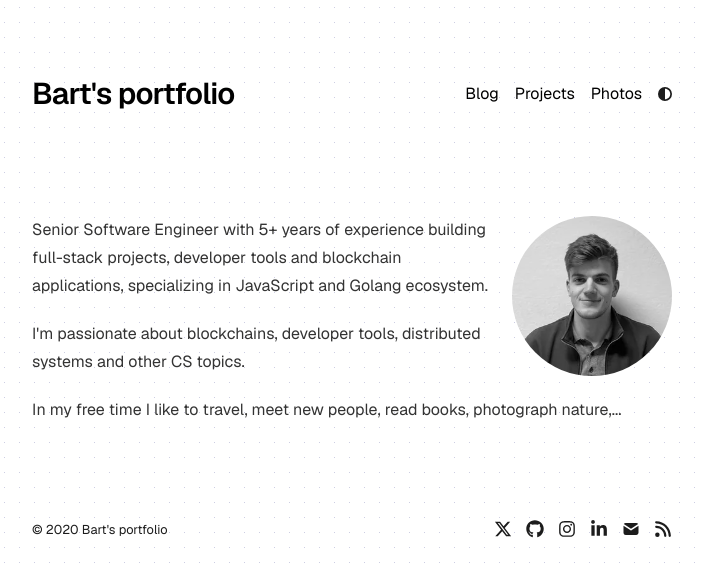
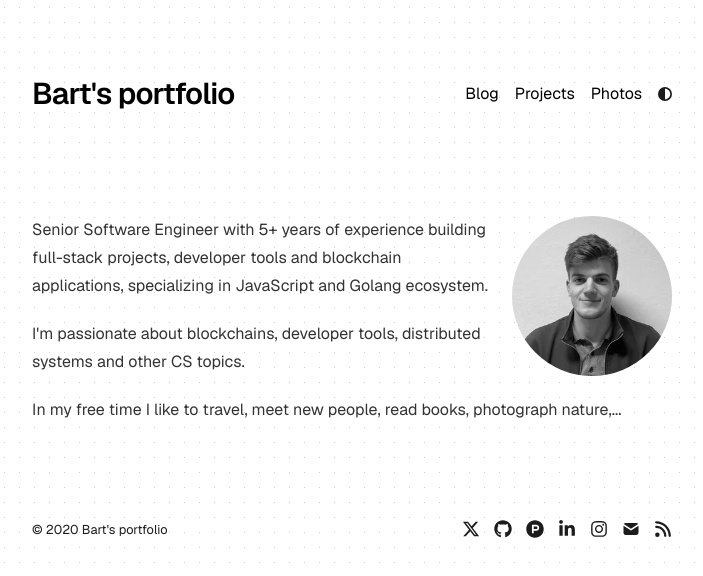
Before and after one commit to bartolomej/my-website, a Next.js app: page / in a window 1280 px wide. Shown: the top 576 px of the page, without its empty margins (288-991 px from the left). Built offline with nearby package versions, Linux system fonts and the light colour scheme.

Commit message:
add product hunt link

```diff
--- a/app/components/footer.tsx
+++ b/app/components/footer.tsx
@@ -5,6 +5,7 @@ import {
   FaXTwitter,
   FaGithub,
   FaInstagram,
+  FaProductHunt,
   FaRss,
   FaLinkedinIn,
 } from "react-icons/fa6";
@@ -26,8 +27,9 @@ function SocialLinks() {
     <div className="flex text-lg gap-3.5 float-right transition-opacity duration-300 hover:opacity-90">
       <SocialLink href={socialLinks.twitter} icon={FaXTwitter} />
       <SocialLink href={socialLinks.github} icon={FaGithub} />
+      <SocialLink href={socialLinks.producthunt} icon={FaProductHunt} />
+      <SocialLink href={socialLinks.linkedin} icon={FaLinkedinIn} />
       <SocialLink href={socialLinks.instagram} icon={FaInstagram} />
-      <SocialLink href={socialLinks.linkedin} icon={FaLinkedinIn} />
       <SocialLink href={socialLinks.email} icon={TbMailFilled} />
       <a href="/rss.xml" target="_self">
         <FaRss />
--- a/app/config.ts
+++ b/app/config.ts
@@ -10,6 +10,7 @@ export const socialLinks = {
   twitter: "https://twitter.com/0xbartek",
   github: "https://github.com/bartolomej",
   instagram: "https://www.instagram.com/0xbartek",
+  producthunt: "https://www.producthunt.com/@0xbartek",
   linkedin: "https://www.linkedin.com/in/bartolomej",
   email: "mailto:bartolomej.kozorog@gmail.com",
 };
```
